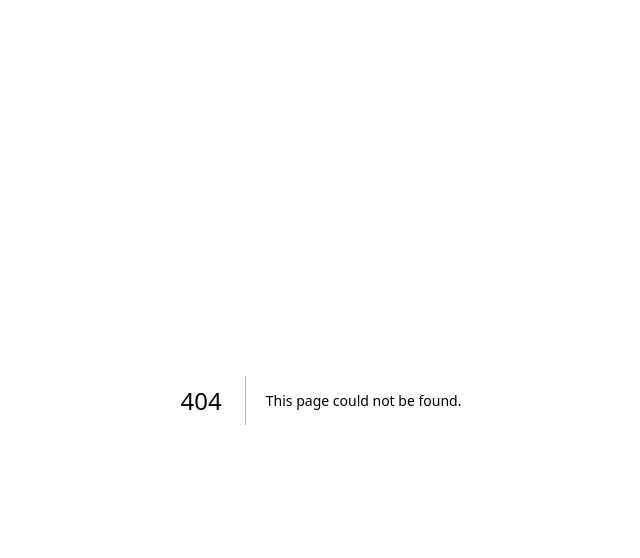
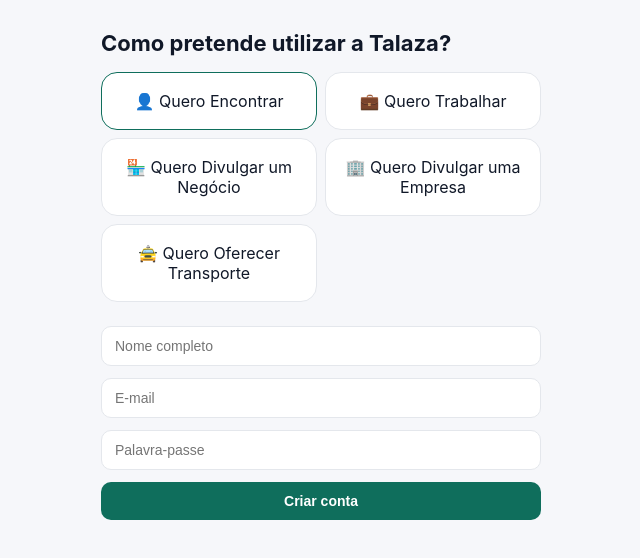
Before and after one commit to wendoflorinda-blip/talaza---app, a Next.js app: page /signup in a window 1280 px wide. Before the commit this address had no page. Shown: the top 558 px of the page, without its empty margins (319-959 px from the left). Built offline with nearby package versions, Linux system fonts and the light colour scheme; no server answers.

Commit message:
Create signup.js

```diff
--- /dev/null
+++ b/pages/signup.js
@@ -0,0 +1,63 @@
+import { useState } from 'react';
+import { useRouter } from 'next/router';
+import { supabase } from '../lib/supabaseClient';
+
+const USAGE_OPTIONS = [
+  { value: 'encontrar', label: '👤 Quero Encontrar' },
+  { value: 'trabalhar', label: '💼 Quero Trabalhar' },
+  { value: 'negocio', label: '🏪 Quero Divulgar um Negócio' },
+  { value: 'empresa', label: '🏢 Quero Divulgar uma Empresa' },
+  { value: 'transporte', label: '🚖 Quero Oferecer Transporte' },
+];
+
+export default function Signup() {
+  const router = useRouter();
+  const [usage, setUsage] = useState('encontrar');
+  const [fullName, setFullName] = useState('');
+  const [email, setEmail] = useState('');
+  const [password, setPassword] = useState('');
+  const [error, setError] = useState('');
+  const [loading, setLoading] = useState(false);
+
+  async function handleSignup(e) {
+    e.preventDefault();
+    setLoading(true);
+    setError('');
+    const { data, error: authError } = await supabase.auth.signUp({ email, password });
+    if (authError) { setError(authError.message); setLoading(false); return; }
+
+    const userId = data.user?.id;
+    if (userId) {
+      await supabase.from('profiles').insert({ id: userId, full_name: fullName, usage_type: usage });
+    }
+    setLoading(false);
+    if (usage === 'trabalhar') router.push('/jobs/candidate');
+    else if (usage === 'negocio' || usage === 'empresa' || usage === 'transporte') router.push('/post-business');
+    else router.push('/');
+  }
+
+  return (
+    <div className="container" style={{ maxWidth: 480 }}>
+      <h1 style={{ fontSize: 22, marginTop: 30 }}>Como pretende utilizar a Talaza?</h1>
+      <div style={{ display: 'grid', gridTemplateColumns: '1fr 1fr', gap: 8, margin: '16px 0 24px' }}>
+        {USAGE_OPTIONS.map(o => (
+          <div key={o.value} className="card"
+            style={{ cursor: 'pointer', textAlign: 'center', borderColor: usage === o.value ? 'var(--brand)' : 'var(--line)' }}
+            onClick={() => setUsage(o.value)}>
+            {o.label}
+          </div>
+        ))}
+      </div>
+
+      <form onSubmit={handleSignup}>
+        <input className="input" placeholder="Nome completo" value={fullName} onChange={e => setFullName(e.target.value)} required />
+        <input className="input" type="email" placeholder="E-mail" value={email} onChange={e => setEmail(e.target.value)} required />
+        <input className="input" type="password" placeholder="Palavra-passe" value={password} onChange={e => setPassword(e.target.value)} required minLength={6} />
+        {error && <p style={{ color: '#D92D20', fontSize: 13 }}>{error}</p>}
+        <button className="btn btn-brand" style={{ width: '100%', justifyContent: 'center' }} disabled={loading}>
+          {loading ? 'A criar conta…' : 'Criar conta'}
+        </button>
+      </form>
+    </div>
+  );
+}
```
